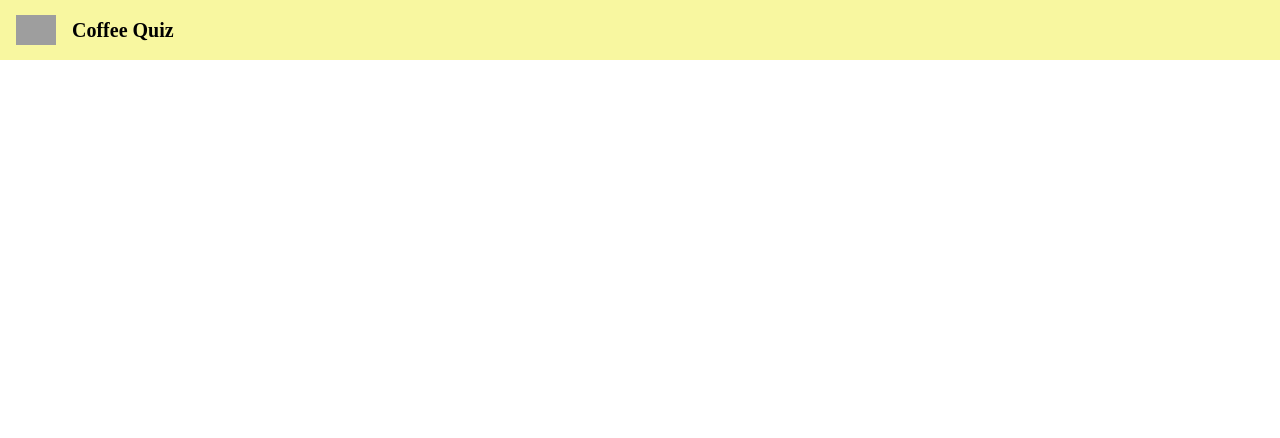
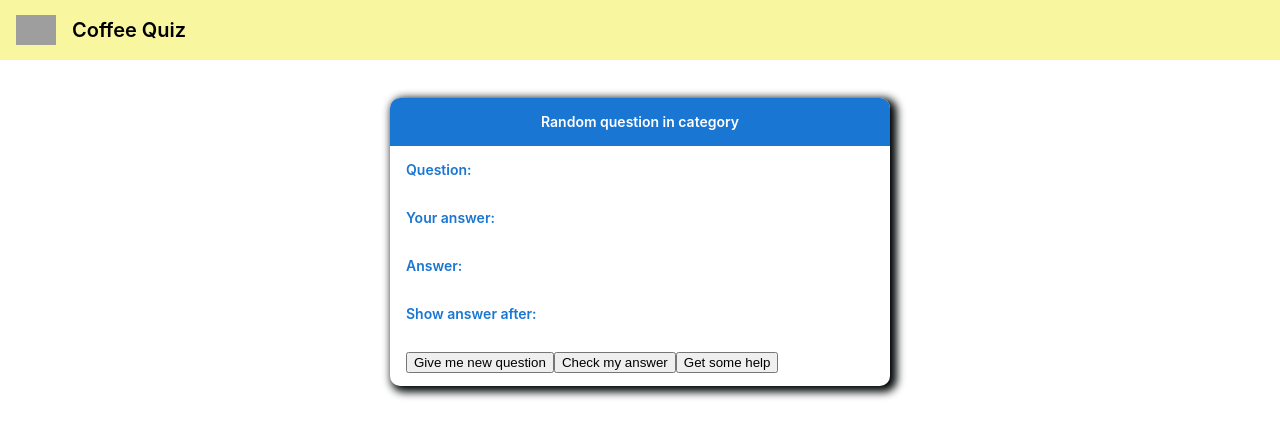
Before and after one commit to majertunde/coffeequiz, an Angular app: page / in a window 1280 px wide. Shown: the top 438 px of the page. Built offline with nearby package versions, Linux system fonts and the light colour scheme; grey boxes are pictures that could not be loaded.

Commit message:
Creating the basics of page layout

```diff
--- a/src/app/app.component.css
+++ b/src/app/app.component.css
@@ -1,3 +1,12 @@
+:host {
+    font-family: -apple-system, BlinkMacSystemFont, "Segoe UI", Roboto, Helvetica, Arial, sans-serif, "Apple Color Emoji", "Segoe UI Emoji", "Segoe UI Symbol";
+    font-size: 14px;
+    color: #1976d2;
+    box-sizing: border-box;
+    -webkit-font-smoothing: antialiased;
+    -moz-osx-font-smoothing: grayscale;
+}
+
 .titlebar {
     position: absolute;
     top: 0;
@@ -10,8 +19,55 @@
     color: black;
     font-weight: 600;
     font-size: 20px;
-  }
+}
 
-  .titlebar img {
+.titlebar img {
     margin: 0 16px;
-  }
+}
+
+.card {
+    height: 16px;
+    width: inherit;
+    padding: 16px;
+    display: flex;
+    flex-direction: row;
+    justify-content: left;
+    align-items: center;
+    line-height: 24px;
+    font-weight: 600;
+    border: none;
+    min-width: 50%;
+    position: relative;
+}
+
+.content {
+    display: flex;
+    margin: 82px auto 32px;
+    padding: 0 16px;
+    max-width: 960px;
+    flex-direction: column;
+    align-items: center;
+}
+
+.quiz-container {
+    position: sticky;
+    border-radius: 10px;
+    height: 100%;
+    width: 500px;
+    display: flex;
+    flex-wrap: wrap;
+    justify-content: center;
+    margin-top: 16px;
+    box-shadow: 4px 3px 8px 3px rgb(0, 5, 5);
+}
+
+.quiz-container .card:first-child {
+    color: white;
+    border-radius: 10px 10px 0 0;
+    background-color: #1976d2;
+    justify-content: center;
+}
+
+.quiz-container .card:last-child {
+    border-radius: 0 0 10px 10px;
+}
--- a/src/app/app.component.html
+++ b/src/app/app.component.html
@@ -6,3 +6,30 @@
   />
   <span>Coffee Quiz</span>
 </div>
+
+<div class="content">
+
+  <div class="quiz-container">
+    <div class="card">
+      <span>Random question in category</span>
+    </div>
+   <div class="card">
+      <span>Question:</span>
+    </div>
+    <div class="card">
+      <span>Your answer:</span>
+    </div>
+    <div class="card">
+      <span>Answer:</span>
+    </div>
+    <div class="card">
+      <span>Show answer after:</span>
+    </div>
+    <div class="card">
+      <button>Give me new question</button>
+      <button>Check my answer</button>
+      <button>Get some help</button>
+    </div>
+  </div>
+
+</div>
--- a/src/index.html
+++ b/src/index.html
@@ -5,7 +5,6 @@
   <title>Coffee Quiz</title>
   <base href="/">
   <meta name="viewport" content="width=device-width, initial-scale=1">
-  <link rel="icon" type="image/x-icon" href="favicon.ico">
 </head>
 <body>
   <app-root></app-root>
```
